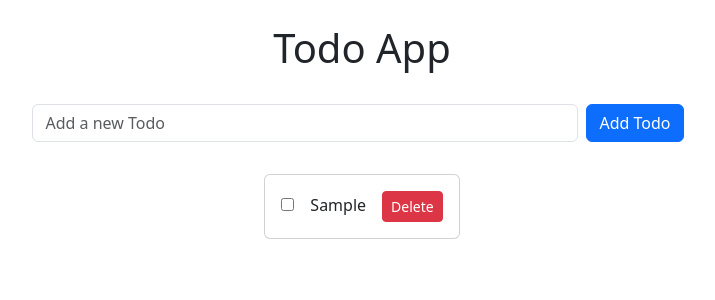
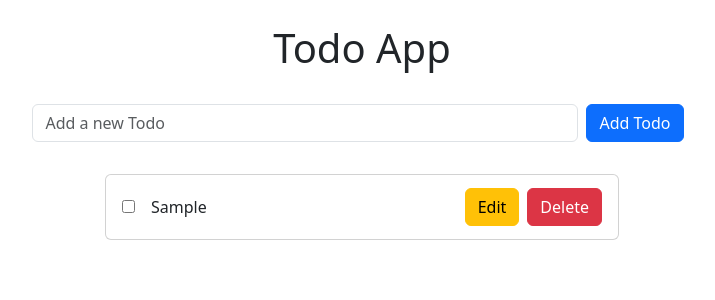
Before and after one commit to AdnanRahmanpoor/todo-app, a React (Create React App) app: page / in a window 1280 px wide. Both pictures are taken after typing "Sample" into the empty fields and a click on the button "Add Todo". Shown: the top 300 px of the page, without its empty margins (278-993 px from the left). Built offline with nearby package versions, Linux system fonts and the light colour scheme.

Commit message:
Added Edit functionality and styling

```diff
--- a/src/App.tsx
+++ b/src/App.tsx
@@ -22,13 +22,23 @@ const App: React.FC = () => {
     setTodos(todos.filter((todo) => todo.id !== id));
   };
 
+  const editTodo = (id: number, newText: string) => {
+    setTodos(
+      todos.map((todo) => (todo.id === id ? { ...todo, text: newText } : todo)),
+    );
+  };
+
   return (
     <div className='container'>
       <div className='d-flex align-items-center flex-column mt-4'>
-
-      <h1>Todo App</h1>
-      <AddTodo addTodo={addTodo} />
-      <TodoList todos={todos} toggleTodo={toggleTodo} deleteTodo={deleteTodo} />
+        <h1>Todo App</h1>
+        <AddTodo addTodo={addTodo} />
+        <TodoList
+          todos={todos}
+          toggleTodo={toggleTodo}
+          deleteTodo={deleteTodo}
+          editTodo={editTodo}
+        />
       </div>
     </div>
   );
--- a/src/components/TodoItem.tsx
+++ b/src/components/TodoItem.tsx
@@ -1,36 +1,94 @@
+import { useState } from 'react';
 import Todo from '../Todo';
 
 interface TodoItemProps {
   todo: Todo;
   toggleTodo: (id: number) => void;
   deleteTodo: (id: number) => void;
+  editTodo: (id: number, newText: string) => void;
 }
 
 const TodoItem: React.FC<TodoItemProps> = ({
   todo,
   toggleTodo,
   deleteTodo,
+  editTodo,
 }) => {
+  const [isEditing, setEditing] = useState(false);
+  const [editedText, setEditedText] = useState(todo.text);
+
+  const handleEdit = () => {
+    setEditing(true);
+  };
+
+  const handleSave = () => {
+    editTodo(todo.id, editedText);
+    setEditing(false);
+  };
+
   return (
     <div className='card my-2'>
       <div className='card-body'>
+        {isEditing ? (
+          // eslint-disable-next-line react/style-prop-object
+          <div
+            className='d-flex flex-row
+           align-items-center justify-content-between'
+            style={{ width: '30rem', height: '2rem' }}
+          >
+            <div className='flex-grow-1 m-2'>
+              <input
+                type='text'
+                value={editedText}
+                onChange={(e) => setEditedText(e.target.value)}
+                className='form-control'
+              />
+            </div>
+            <div className=''>
+              <button
+                onClick={handleSave}
+                className='btn btn-success'
+              >
+                Save
+              </button>
+            </div>
+          </div>
+        ) : (
+          <div
+            className='d-flex flex-row justify-content-between align-items-center'
+            style={{ width: '30rem', height: '2rem' }}
+          >
+            <div>
               <input
                 type='checkbox'
                 checked={todo.completed}
                 onChange={() => toggleTodo(todo.id)}
               />
               <span
-          style={{ textDecoration: todo.completed ? 'line-through' : 'none' }}
+                style={{
+                  textDecoration: todo.completed ? 'line-through' : 'none',
+                }}
                 className='m-3'
               >
                 {todo.text}
               </span>
+            </div>
+            <div>
+              <button
+                onClick={handleEdit}
+                className='btn btn-warning mx-2'
+              >
+                Edit
+              </button>
               <button
                 onClick={() => deleteTodo(todo.id)}
-          className='btn btn-danger btn-sm float-right'
+                className='btn btn-danger'
               >
                 Delete
               </button>
+            </div>
+          </div>
+        )}
       </div>
     </div>
   );
--- a/src/components/TodoList.tsx
+++ b/src/components/TodoList.tsx
@@ -5,12 +5,14 @@ interface TodoListProps {
   todos: Todo[];
   toggleTodo: (id: number) => void;
   deleteTodo: (id: number) => void;
+  editTodo: (id: number, newText: string) => void;
 }
 
 const TodoList: React.FC<TodoListProps> = ({
   todos,
   toggleTodo,
   deleteTodo,
+  editTodo
 }) => {
   return (
     <div>
@@ -20,7 +22,7 @@ const TodoList: React.FC<TodoListProps> = ({
           todo={todo}
           toggleTodo={toggleTodo}
           deleteTodo={deleteTodo}
-
+          editTodo={editTodo}
         />
       ))}
     </div>
```
Lines whose indentation alone changed are shown as unchanged.
